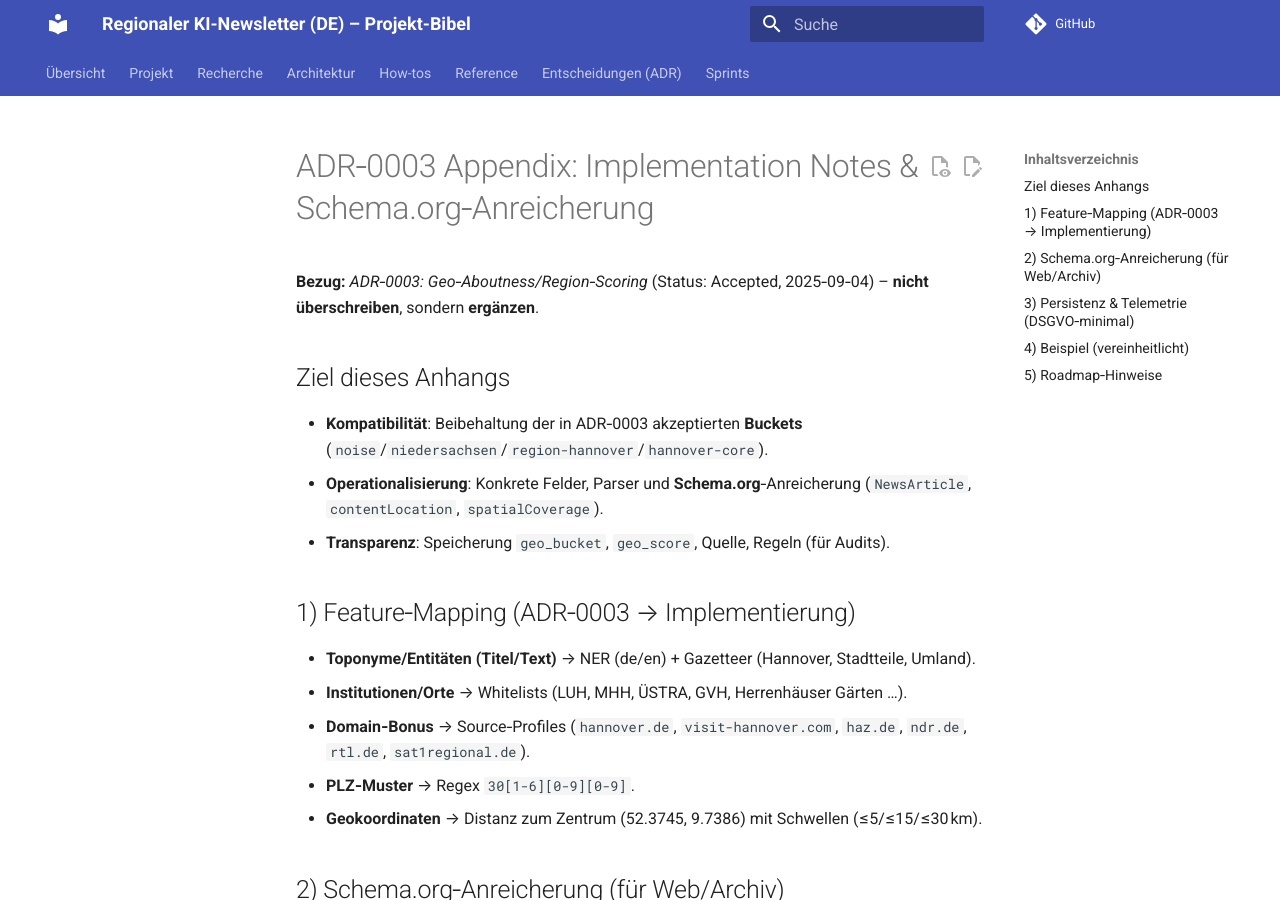
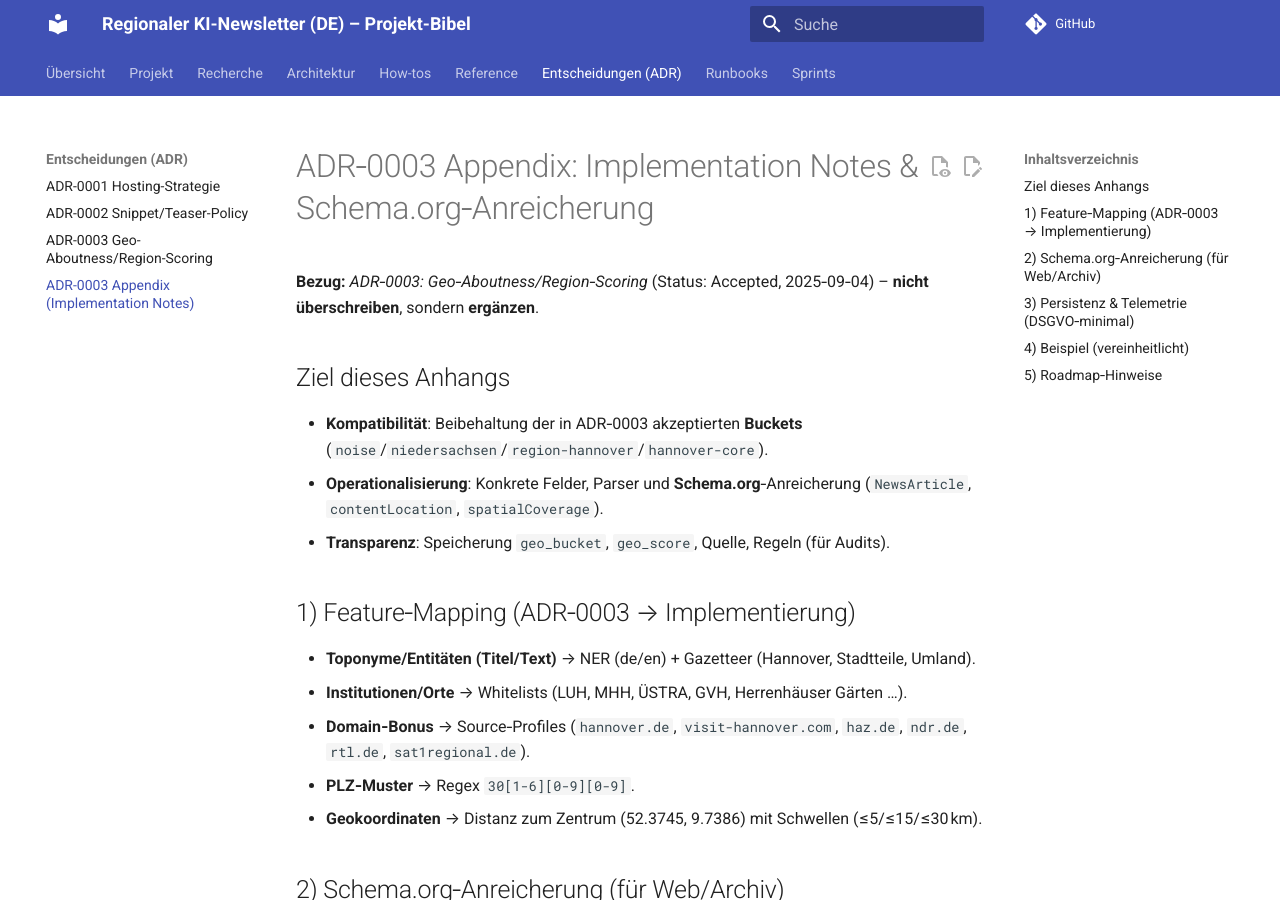
Before and after one commit to timrost/newsletter-bibel, an MkDocs documentation site: the page built from docs/adr/ADR-0003-geo-aboutness-appendix-implementation-notes-2025-09-04.md, in a window 1280 px wide and 900 px high. Built offline with MkDocs 1.6.1 and Material for MkDocs 9.7.7, drawn with Linux system fonts in a browser that asks for light colours; comment, search, counter and statistics services are not loaded.

Commit message:
Update mkdocs.yml

```diff
--- a/mkdocs.yml
+++ b/mkdocs.yml
@@ -26,6 +26,7 @@ nav:
       - Ziele & Roadmap: overview/roadmap.md
       - Glossar: overview/glossar.md
   - Recherche:
+      - Recht & Compliance (Master): research/recht-master-2025-09-04.md
       - Recht & Compliance (DE/EU): research/recht.md
       - Quellen & Discovery: research/quellen.md
   - Architektur:
@@ -40,6 +41,9 @@ nav:
       - ADR-0001 Hosting-Strategie: adr/0001-hosting-strategie.md
       - ADR-0002 Snippet/Teaser-Policy: adr/0002-snippet-policy.md
       - ADR-0003 Geo-Aboutness/Region-Scoring: adr/ADR-0003-geo-aboutness-region-scoring.md
+      - ADR-0003 Appendix (Implementation Notes): adr/ADR-0003-geo-aboutness-appendix-implementation-notes-2025-09-04.md
+  - Runbooks:
+      - Newsletter – DOI/Impressum/Tracking (Master): runbooks/newsletter-compliance-runbook-master-2025-09-04.md
   - Sprints:
       - Sprint 1 (Recht & Architektur): sprints/sprint1.md
       - Sprint 2 (Hannover MVP): sprints/sprint2.md
```
